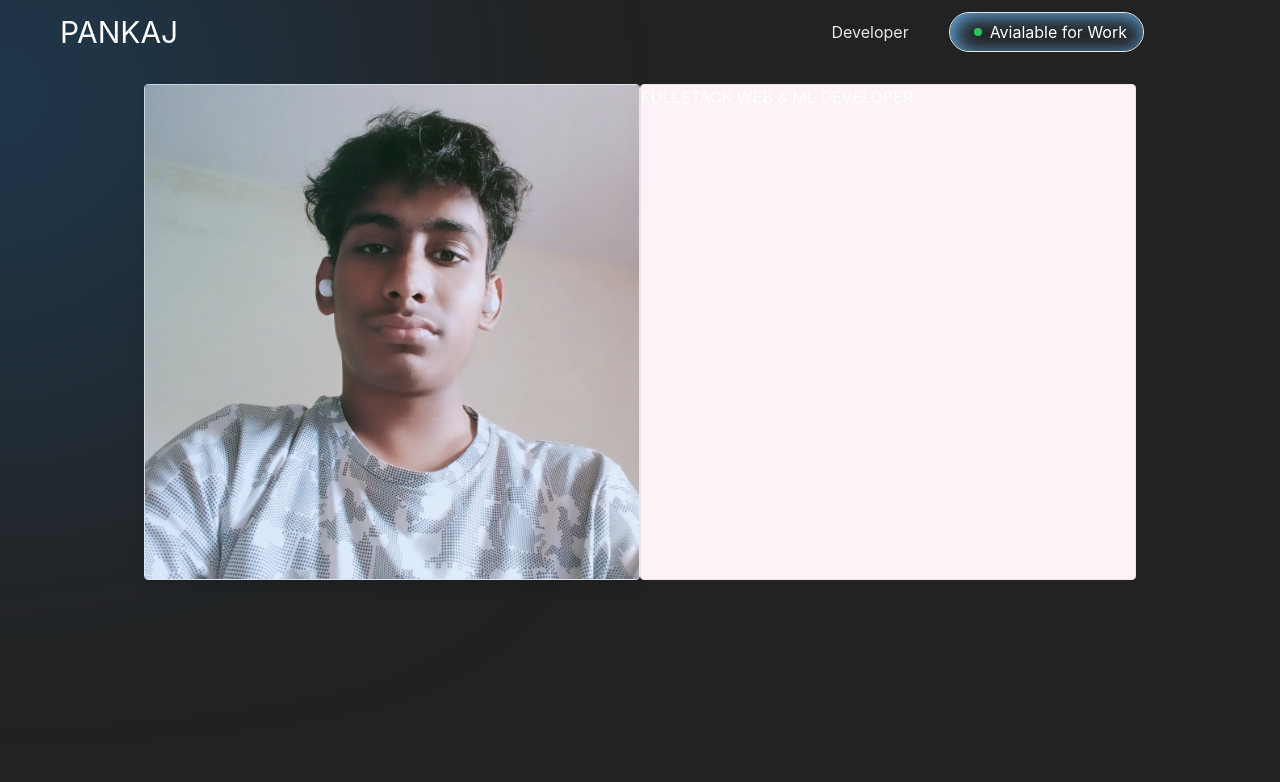
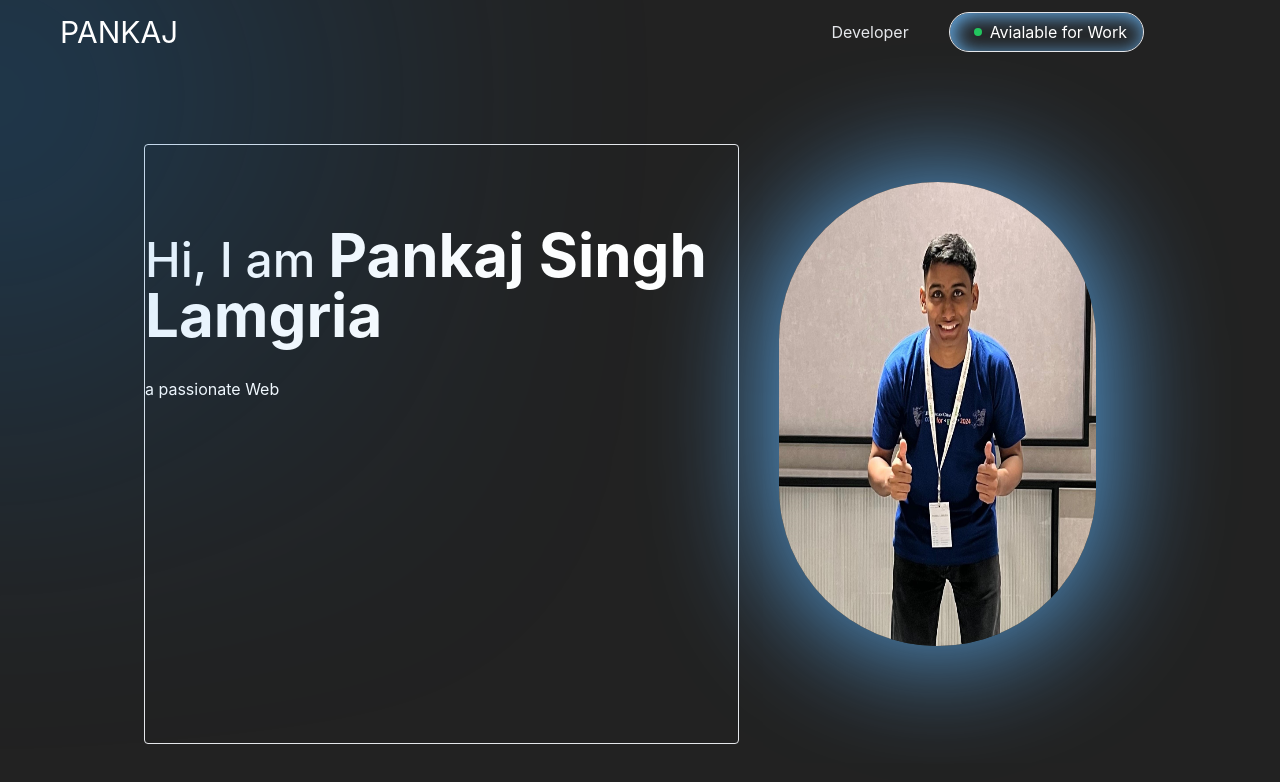
Before and after one commit to Pankajlamgria/pankaj_portfolio, a React (Create React App) app in the folder myportfolio/: page / in a window 1280 px wide. Shown: the top 782 px of the page. Built offline with nearby package versions, Linux system fonts and the light colour scheme.

Commit message:
Added profile,home page updated

```diff
--- a/myportfolio/src/components/Home.js
+++ b/myportfolio/src/components/Home.js
@@ -1,8 +1,15 @@
-import React from 'react'
+import React from 'react';
 import { GoDotFill } from "react-icons/go";
 import "../home.css";
-import profile from "../media/profile.jpg"
+// import profile from "../media/profile.jpg"
+import profile from "../media/second2.jpg";
+import Typewriter from "./Typewriter";
 const Home = () => {
+  const words = [
+    "Web Developer",
+    "Machine Learning Enthusiast",
+    "Competitive Programmer",
+  ];
   return (
     <div>
       <div className='flex justify-between items-center px-5 h-16 '>
@@ -14,16 +21,18 @@ const Home = () => {
             </ul>
         </div>
       </div>
-      <div className='px-36 flex justify-between' >
-        {/* Image Sec */}
-        <div className='h-1/2 w-1/2 mt-5 border overflow-hidden rounded shadow-lg'>
-            <img className="w-full h-full" src={profile} alt="" />
+      <div className='px-36 mt-10 flex justify-between h-imgHeight'>
+        {/* text Sec */}
+        <div className='mt-10 h-full border rounded pt-20 w-3/5 flex-col items-center '>
+            <h1 className='text-5xl font-medium mb-8'>Hi, I am <span className='text-6xl font-bold'>Pankaj Singh Lamgria</span></h1>
+            <h4 className='text-1xl'>a passionate <Typewriter words={words} speed={250} deleteSpeed={100} pauseTime={1000} /></h4>
         </div>
 
-        {/* text Sec */}
-        <div className='mt-5 border rounded flex-col items-center w-1/2 bg-pink-50'>
-            <p>FULLSTACK WEB & ML DEVELOPER</p>
+        {/* Image Sec */}
+        <div className='w-2/5  mt-5 flex justify-center items-center'>
+            <img className="w-4/5 h-4/5 rounded-full shadow-img_shadow" src={profile} alt="" />
         </div>
+
       </div>
 
     </div>
--- /dev/null
+++ b/myportfolio/src/components/Typewriter.js
@@ -0,0 +1,39 @@
+import React, { useState, useEffect } from "react";
+
+const Typewriter = ({ words, speed = 150, deleteSpeed = 100, pauseTime = 2000 }) => {
+  const [displayedText, setDisplayedText] = useState("");
+  const [currentWordIndex, setCurrentWordIndex] = useState(0);
+  const [isDeleting, setIsDeleting] = useState(false);
+
+  useEffect(() => {
+    const handleTyping = () => {
+      const currentWord = words[currentWordIndex];
+
+      if (!isDeleting) {
+        // Typing phase
+        setDisplayedText((prev) => currentWord.slice(0, prev.length + 1));
+
+        if (displayedText === currentWord) {
+          // Pause before starting to delete
+          setTimeout(() => setIsDeleting(true), pauseTime);
+        }
+      } else {
+        // Deleting phase
+        setDisplayedText((prev) => currentWord.slice(0, prev.length - 1));
+
+        if (displayedText === "") {
+          // Move to the next word after deleting
+          setIsDeleting(false);
+          setCurrentWordIndex((prevIndex) => (prevIndex + 1) % words.length);
+        }
+      }
+    };
+
+    const timer = setTimeout(handleTyping, isDeleting ? deleteSpeed : speed);
+    return () => clearTimeout(timer);
+  }, [displayedText, isDeleting, words, speed, deleteSpeed, pauseTime, currentWordIndex]);
+
+  return <span>{displayedText}</span>;
+};
+
+export default Typewriter;
--- a/myportfolio/tailwind.config.js
+++ b/myportfolio/tailwind.config.js
@@ -9,10 +9,12 @@ module.exports = {
       },
       boxShadow:{
         button_shadow:"inset 3px 3px 20px #68B2EF",
+        img_shadow:"1px 1px 120px 2px #5cadf0"
       },
       height:{
-        imgHeight:"80vh",
+        imgHeight:"75vh",
       }
+
     },
   },
   plugins: [require('tailwindcss-textshadow'),],
```
Also changed, not shown: myportfolio/src/media/second.jpg (added), myportfolio/src/media/second2.jpg (added).
